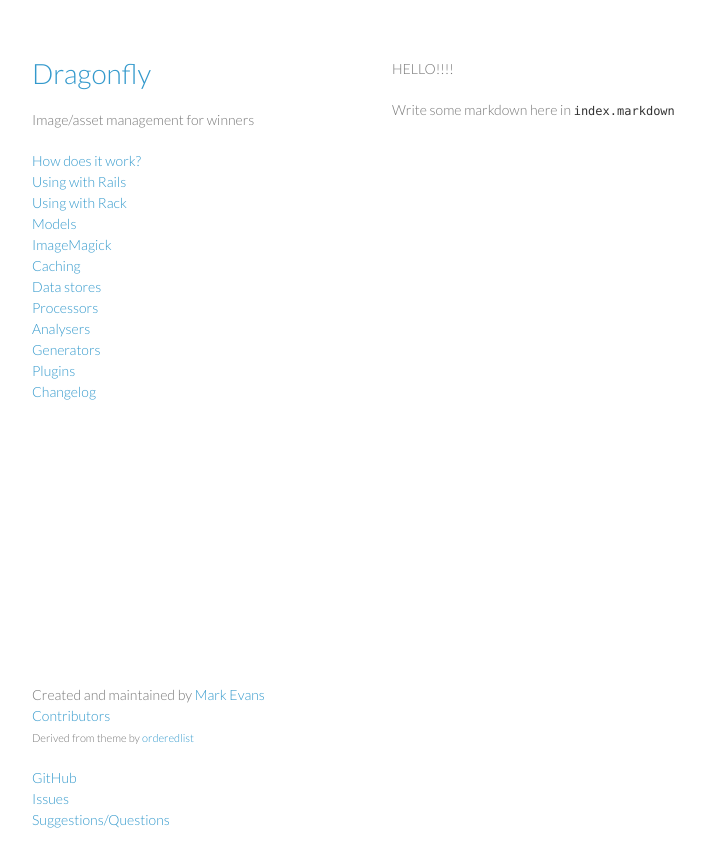
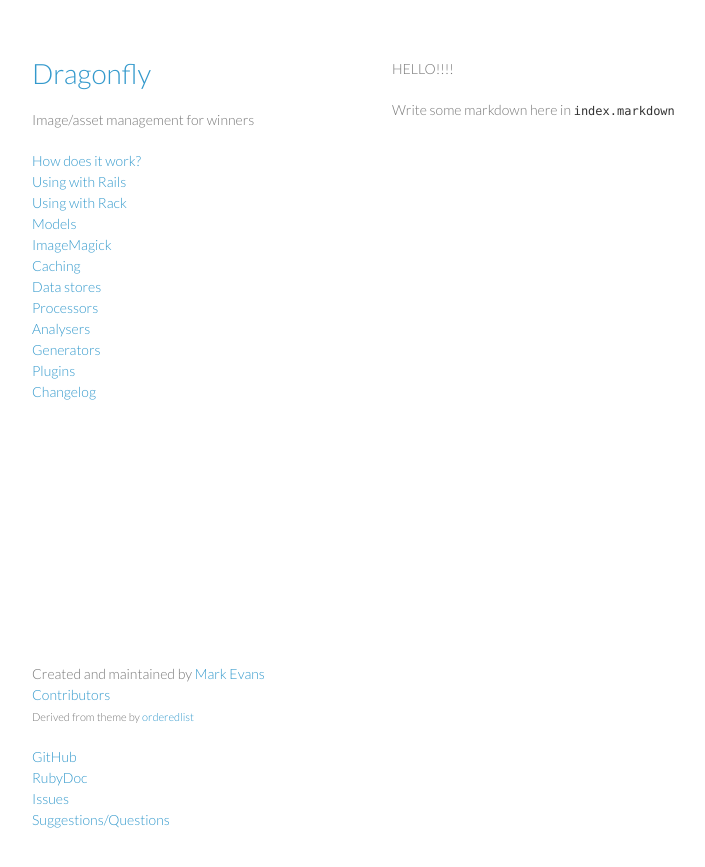
Before and after one commit to brendon/dragonfly-docs, a Jekyll site: the page built from index.md, in a window 1280 px wide. Shown: the top 867 px of the page, without its empty margins (178-883 px from the left). Built offline with Jekyll 4.4.1, drawn with Linux system fonts in a browser that asks for light colours; Markdown is read by kramdown in place of the engine named in the settings.

Commit message:
RubyDoc link

```diff
--- a/_layouts/default.html
+++ b/_layouts/default.html
@@ -37,6 +37,7 @@
               </p>
               <p>
                 <a href="https://github.com/markevans/dragonfly">GitHub</a> <br />
+                <a href="http://rubydoc.info/github/markevans/dragonfly/frames">RubyDoc</a> <br />
                 <a href="http://github.com/markevans/dragonfly/issues">Issues</a> <br />
                 <a href="http://groups.google.com/group/dragonfly-users">Suggestions/Questions</a> <br />
               </p>
```
